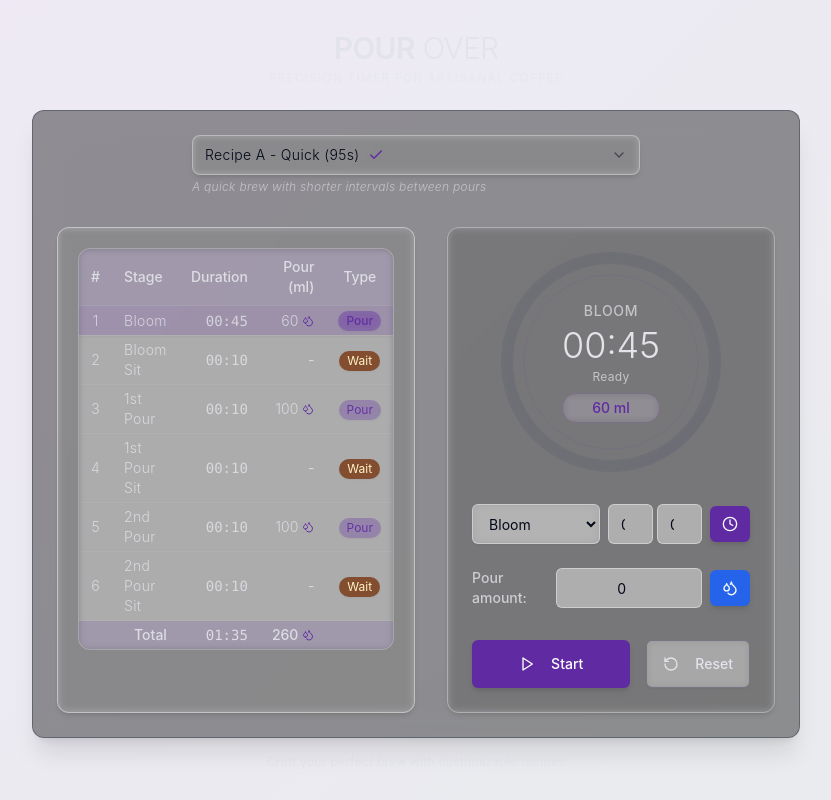
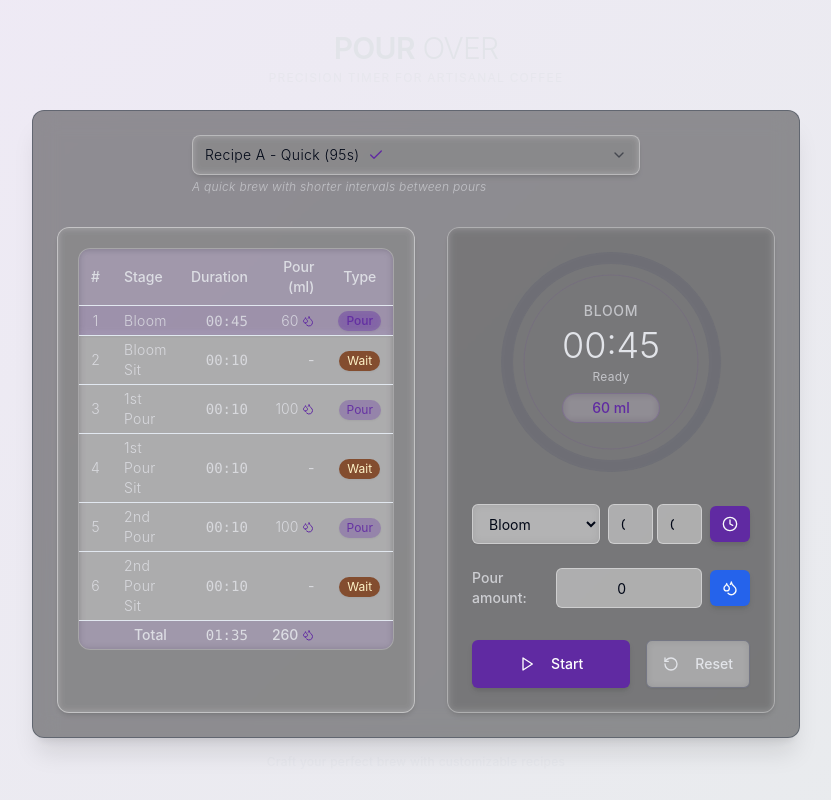
Before and after one commit to Alexcoffee3310/pour-over-timer, a React (Vite) app: page / in a window 1280 px wide. Shown: the whole page, without its empty margins (224-1055 px from the left). Built offline with nearby package versions, Linux system fonts and the light colour scheme.

Commit message:
Revert to previous style

```diff
--- a/src/components/ui/table.tsx
+++ b/src/components/ui/table.tsx
@@ -21,7 +21,7 @@ const TableHeader = React.forwardRef<
   HTMLTableSectionElement,
   React.HTMLAttributes<HTMLTableSectionElement>
 >(({ className, ...props }, ref) => (
-  <thead ref={ref} className={cn("[&_tr]:border-b [&_tr]:border-white/5", className)} {...props} />
+  <thead ref={ref} className={cn("[&_tr]:border-b", className)} {...props} />
 ))
 TableHeader.displayName = "TableHeader"
 
@@ -44,7 +44,7 @@ const TableFooter = React.forwardRef<
   <tfoot
     ref={ref}
     className={cn(
-      "border-t border-white/5 bg-black/20 font-medium [&>tr]:last:border-b-0",
+      "border-t bg-muted/50 font-medium [&>tr]:last:border-b-0",
       className
     )}
     {...props}
@@ -59,7 +59,7 @@ const TableRow = React.forwardRef<
   <tr
     ref={ref}
     className={cn(
-      "border-b border-white/5 transition-colors hover:bg-muted/50 data-[state=selected]:bg-muted",
+      "border-b transition-colors hover:bg-muted/50 data-[state=selected]:bg-muted",
       className
     )}
     {...props}
```
